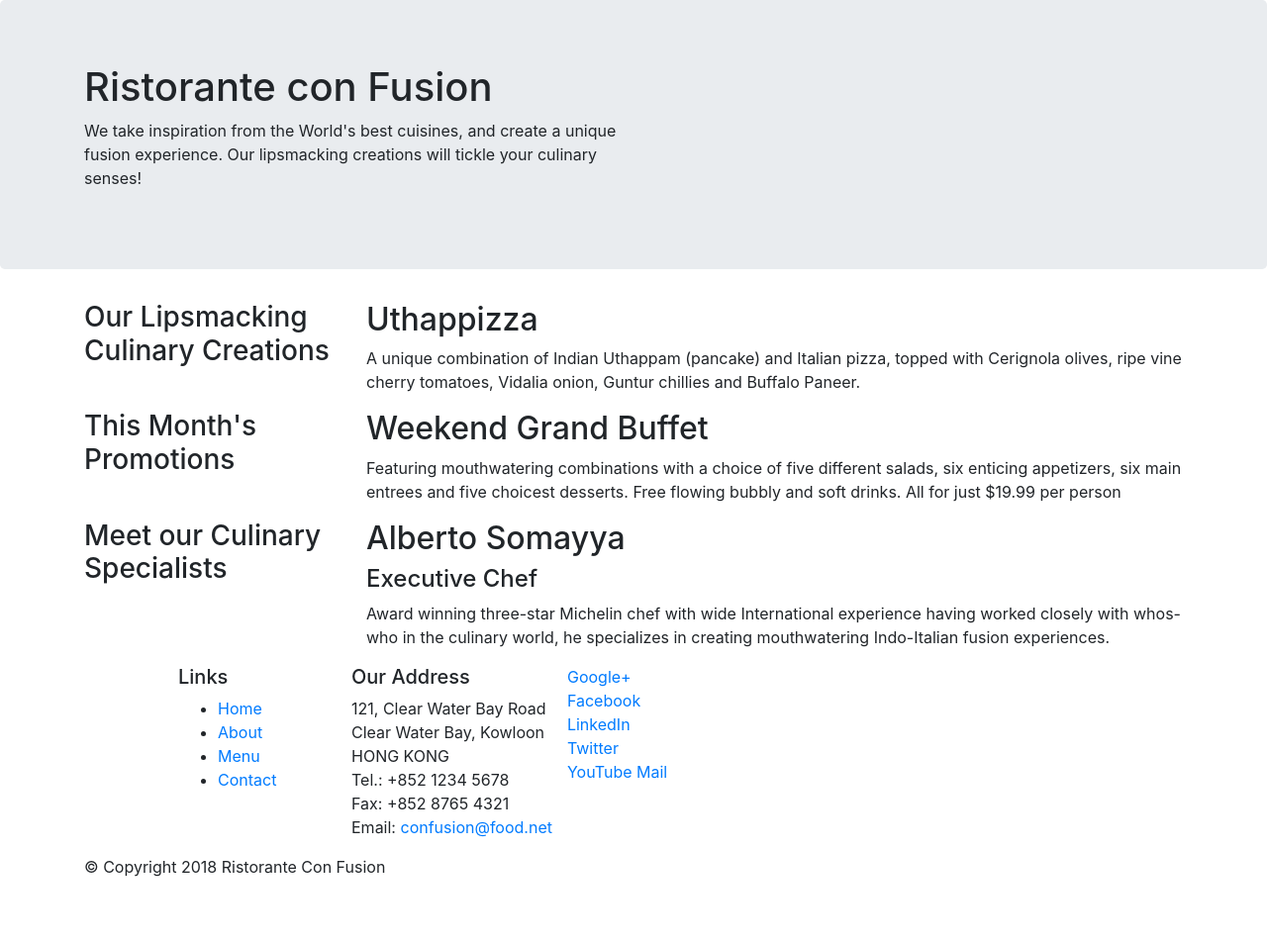
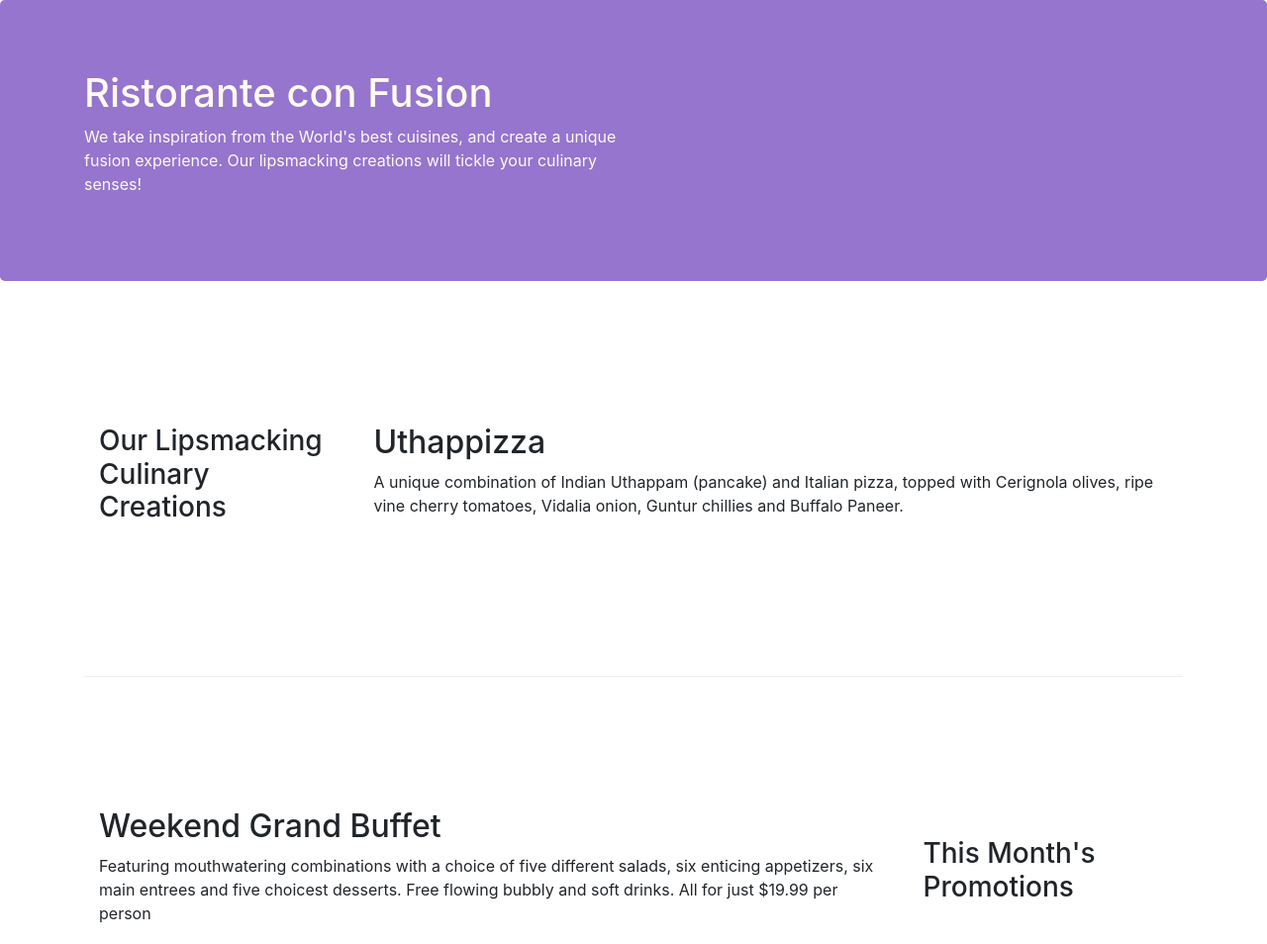
Before and after one commit to RiteshGhorpade/BootStrap, a website: page index.html in a window 1280 px wide. Shown: the top 954 px of the page at 99% size. Before the commit the page ends 904 px from the top, so only its background shows below. Drawn offline with nearby package versions, Linux system fonts and the light colour scheme.

Commit message:
Bootstrap Grid two

```diff
--- a/index.html
+++ b/index.html
@@ -10,12 +10,12 @@
 
       <!-- Bootstrap CSS -->
       <link rel="stylesheet" href="node_modules/bootstrap/dist/css/bootstrap.min.css">
-
+      <link href="styles.css" rel="stylesheet">
 </head>
 
 <body>
 
-    <header class="jumbotron">
+    <header class="jumbotron row-header">
         <div class="container">
             <div class="row">
                 <div class="col-12 col-sm-6">
@@ -29,28 +29,28 @@
     </header>
 
     <div class="container">
-        <div class="row">
-            <div class="col-12 col-sm-4 col-md-3">
+        <div class="row row-content align-items-center">
+            <div class="col-12 col-sm-4  col-md-3 ">
                 <h3>Our Lipsmacking Culinary Creations</h3>
             </div>
-            <div class="col-12 col-sm col-md">
+            <div class="col-12 col-sm   col-md">
                 <h2>Uthappizza</h2>
                 <p>A unique combination of Indian Uthappam (pancake) and Italian pizza, topped with Cerignola olives, ripe vine cherry tomatoes, Vidalia onion, Guntur chillies and Buffalo Paneer.</p>
             </div>
         </div>
 
 
-        <div class="row">
-            <div class ="col-12 col-sm-4 col-md-3">
+        <div class="row row-content align-items-center">
+            <div class ="col-12 col-sm-4 order-sm-last col-md-3">
                 <h3>This Month's Promotions</h3>
             </div>
-            <div class="col-12 col-sm col-md">
+            <div class="col-12 col-sm order-sm-first col-md">
                 <h2>Weekend Grand Buffet</h2>
                 <p>Featuring mouthwatering combinations with a choice of five different salads, six enticing appetizers, six main entrees and five choicest desserts. Free flowing bubbly and soft drinks. All for just $19.99 per person </p>
             </div>
         </div>
 
-        <div class="row">
+        <div class="row row-content align-items-center">
             <div class="col-12 col-sm-4 col-md-3">
                 <h3>Meet our Culinary Specialists</h3>
             </div>
@@ -62,12 +62,12 @@
         </div>
     </div>
 
-    <footer >
+    <footer class="footer">
         <div class="container">
             <div class="row">
                 <div class="col-4 offset-1 col-sm-2">
                     <h5>Links</h5>
-                    <ul>
+                    <ul class="list-unstyled">
                         <li><a href="#">Home</a></li>
                         <li><a href="#">About</a></li>
                         <li><a href="#">Menu</a></li>
@@ -76,7 +76,7 @@
                 </div>
                 <div col-7 col-sm-5>
                     <h5>Our Address</h5>
-                    <address>
+                    <address class="address">
 		              121, Clear Water Bay Road<br>
 		              Clear Water Bay, Kowloon<br>
 		              HONG KONG<br>
@@ -85,8 +85,8 @@
 		              Email: <a href="mailto:confusion@food.net">confusion@food.net</a>
 		           </address>
                 </div>
-                <div>
-                    <div class="col-12 col-sm-4">
+                <div class="text-center">
+                    <div class="col-12 col-sm-4 align-self-center">
                         <a href="http://google.com/+">Google+</a>
                         <a href="http://www.facebook.com/profile.php?id=">Facebook</a>
                         <a href="http://www.linkedin.com/in/">LinkedIn</a>
@@ -96,7 +96,7 @@
                     </div>
                 </div>
            </div>
-           <div class="row">
+           <div class="row justify-content-center">
                 <div class="col-auto">
                     <p>© Copyright 2018 Ristorante Con Fusion</p>
                 </div>
--- /dev/null
+++ b/styles.css
@@ -0,0 +1,26 @@
+.row-header{
+  margin: 0px auto;
+  padding: 0px;
+}
+.row-content {
+  margin: 0px auto;
+  padding: 50px 0px 50px 0px;
+  border-bottom: 1px ridge;
+  min-height:400px
+}
+.footer{
+  background-color: #D1C4E9;
+  margin:0px auto;
+  padding: 20px 0px 20px 0px;
+}
+.jumbotron {
+  padding:70px 30px 70px 30px;
+  margin:0px auto;
+  background: #9575CD ;
+  color:floralwhite;
+}
+.address{
+  font-size:80%;
+  margin:0px;
+  color:#0f0f0f;
+}
```
